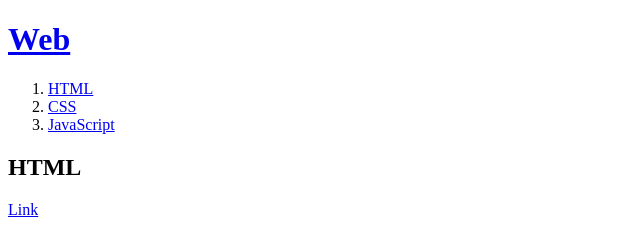
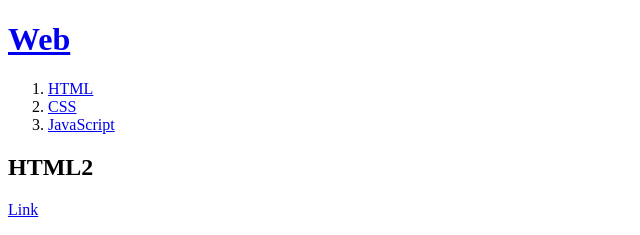
Before and after one commit to jjongsam/Jjongsam-Home, a plain HTML site: page 1.html in a window 1280 px wide. Shown: the top 235 px of the page, 0-640 px from the left. Drawn offline with Linux system fonts and the light colour scheme.

Commit message:
HTML -> HTML2 Test

```diff
--- a/1.html
+++ b/1.html
@@ -13,7 +13,7 @@
     <li><a href="3.html">JavaScript</a></li>
   </ol>
 
-  <h2>HTML</h2>
+  <h2>HTML2</h2>
   <p><a href="https://www.w3.org/TR/2011/WD-html5-20110405/" target="_blacnk" title="html5 specification">Link</a></p>
   At Medium, our design team’s tool of choice is Figma<br>
   We use it practically every day,<br>
```
